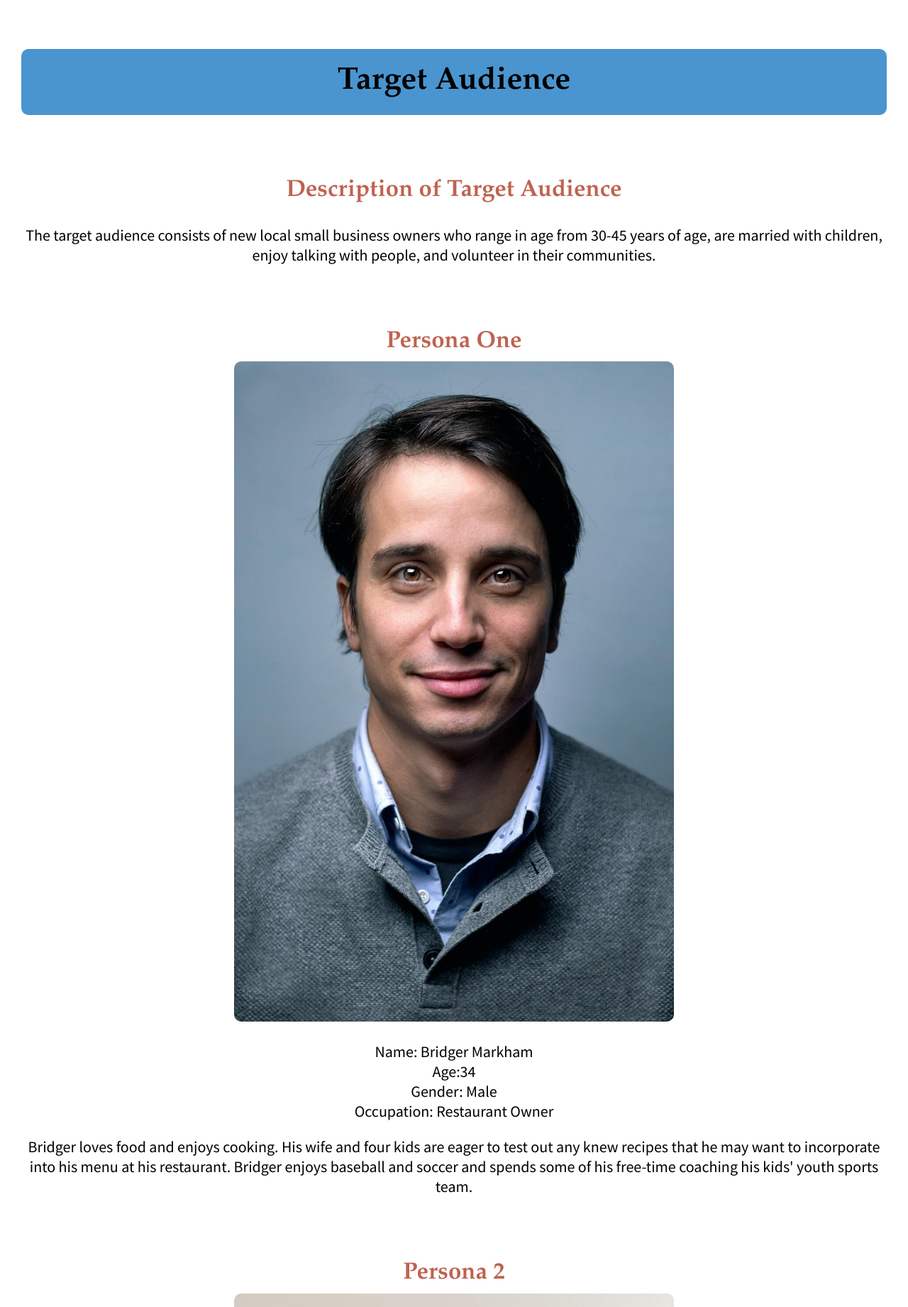
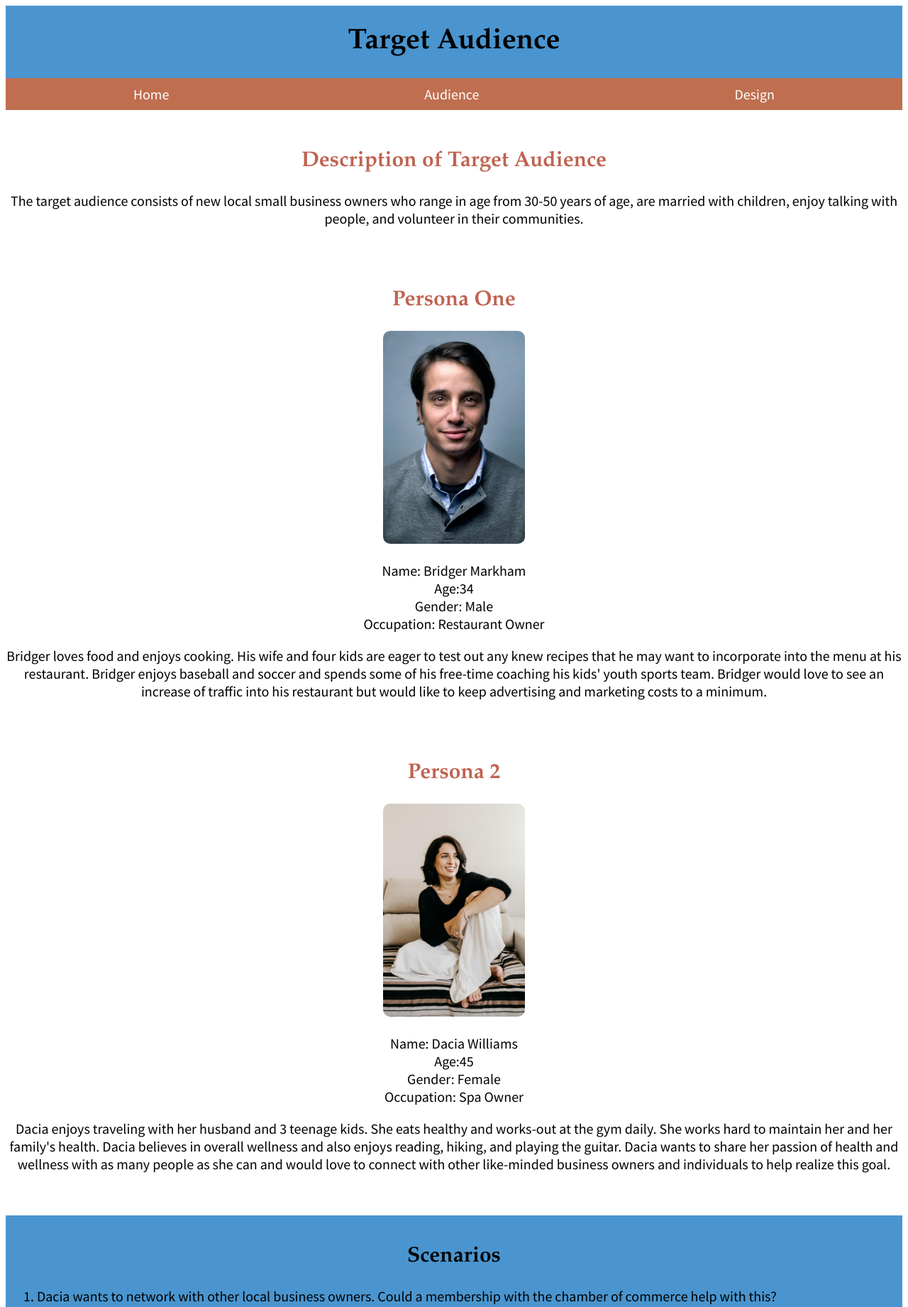
Before and after one commit to byuimacann/wdd230, a plain HTML site: page lesson3/target-audience.html in a window 1280 px wide. Shown: the top 1841 px of the page at 71% size. Drawn offline with Linux system fonts and the light colour scheme.

Commit message:
finalized html and css for wk 3 site plan

```diff
--- a/lesson3/styles/lesson3.css
+++ b/lesson3/styles/lesson3.css
@@ -2,14 +2,40 @@
 
 body {
     font-family: "Source Sans Pro", Arial, sans-serif;
-    font-size: 22px;
+    font-size: 20px;
     box-sizing: border-box;
-    margin: 20px;
 }
 
 header {
+    background-color: #4a95cf;
+    display: flex;
+    flex-flow: column;
+    align-items: center;
+}
+
+nav {
+    display: flex;
+    flex-direction: column;
+    margin: 0 auto;
     text-align: center;
-    padding: 20px 10px 0px 10px;
+    background-color: #bf6e50;
+}
+
+nav div {
+    flex: 1 1 auto;
+}
+
+nav a {
+    display: block;
+    text-decoration: none;
+    color: #fff;
+    text-align: center;
+    padding: 10px;
+}
+
+nav a:hover {
+    color: white;
+    background-color: #89a63c;
 }
 
 main {
@@ -23,22 +49,13 @@ h1, h2 {
     font-family: Garamond, 'Times New Roman', serif;
 }
 
-
-div h1 {
-    max-width: 100%;
-    color:black;
-    background-color: #4a95cf;
-    border-radius: 10px;
-    padding: 20px;
-}
-
 h2 {
     color: #BF6350;
 }
 
-img {
+.logo {
     max-width: 50%;
-    margin-top: -20px;
+    margin-top: -25px;
 }
 
 section {
@@ -49,7 +66,14 @@ section {
     font-weight: bold;
 }
 
-/* Site Plan design.html page */
+footer {
+    text-align: center;
+    background-color: #4a95cf;
+    padding: 20px;
+    font-size: 1.2rem;
+}
+
+/*Design.html page */
 
 .color_swatch {
     padding-top: 20px;
@@ -57,7 +81,7 @@ section {
 }
 
 
-/* Site Plan target-audience.html page */
+/*Target-audience.html page */
 
 ul {
     padding-inline-start: 0;
@@ -69,7 +93,6 @@ li {
 
 .scenarios {
     background-color: #4a95cf;
-    border-radius: 10px;
     padding: 15px;
 }
 
@@ -83,6 +106,26 @@ li {
 }
 
 .persona {
-    max-width: 50%;
+    max-width: 200px;
     border-radius: 10px;
 }
+
+
+@media screen and (min-width: 599px)
+
+{
+nav {
+    flex-direction: row;
+}
+
+/*Design page*/
+
+.color_swatch {
+    max-width: 60%;
+}
+
+.fonts p {
+    font-size: 1.5rem;
+
+}
+}
--- a/lesson3/target-audience.html
+++ b/lesson3/target-audience.html
@@ -16,14 +16,17 @@
 </head>
 <body>
     <header>
-        <div>
-            <h1>Target Audience</h1>
-        </div>
+        <h1>Target Audience</h1>
     </header>
+    <nav>
+         <div><a href="index.html">Home</a></div>
+         <div><a href="target-audience.html">Audience</a></div>
+         <div><a href="design.html">Design</a></div>
+    </nav>
     <main>
         <section>
             <h2>Description of Target Audience</h2>
-            <p>The target audience consists of new local small business owners who range in age from 30-45 years of age, are married with children, enjoy talking with people, and volunteer in their communities.
+            <p>The target audience consists of new local small business owners who range in age from 30-50 years of age, are married with children, enjoy talking with people, and volunteer in their communities.
             </p>
         </section>
         <section>
@@ -35,28 +38,31 @@
                 <li>Gender: Male</li>
                 <li>Occupation: Restaurant Owner</li>
             </ul>
-            <p>Bridger loves food and enjoys cooking. His wife and four kids are eager to test out any knew recipes that he may want to incorporate into his menu at his restaurant. Bridger enjoys baseball and soccer and spends some of his free-time coaching his kids' youth sports team.</p>
+            <p>Bridger loves food and enjoys cooking. His wife and four kids are eager to test out any knew recipes that he may want to incorporate into the menu at his restaurant. Bridger enjoys baseball and soccer and spends some of his free-time coaching his kids' youth sports team. Bridger would love to see an increase of traffic into his restaurant but would like to keep advertising and marketing costs to a minimum. </p>
         </section>
         <section>
             <h2>Persona 2</h2>
             <img class="persona" src="images/femalepersona.jpg" alt="female persona image">
             <ul>
                 <li>Name: Dacia Williams</li>
-                <li>Age:42</li>
+                <li>Age:45</li>
                 <li>Gender: Female</li>
                 <li>Occupation: Spa Owner</li>
             </ul>
-            <p>Dacia enjoys traveling with her husband and 3 teenage kids. She works-out at the gym 4 days a week and works hard to keep up her health. Dacia believes in overall wellness and also enjoys reading, and playing the guitar.
+            <p>Dacia enjoys traveling with her husband and 3 teenage kids. She eats healthy and works-out at the gym daily. She works hard to maintain her and her family's health. Dacia believes in overall wellness and also enjoys reading, hiking, and playing the guitar. Dacia wants to share her passion of health and wellness with as many people as she can and would love to connect with other like-minded business owners and individuals to help realize this goal.
             </p>
         </section>
         <section class="scenarios">
             <h2>Scenarios</h2>
-            <p>1. I want to join the Chamber of Commerce. How would I go about accomplishing this on the website?</p>
-            <p>2. I would love to find a new place to eat from a business listed on this website. What do I push first to get me started in the right direction?</p>
-            <p>3. I am thinking about joining the Chamber of Commerce. What benefits or perks does a memebership give me?</p>
-            <p>4. I am looking for a place for my family to stay while they are visiting. Where do I go to see what lodgings are listed on this site?</p>
-            <p>5. How much is a membership to join the Chamber of Commerce? Where would I find this information?</p>
+            <p>1. Dacia wants to network with other local business owners. Could a membership with the chamber of commerce help with this?</p>
+            <p>2. Dacia would love to try a new healthy place to eat from a business listed on this website. What restaurant businesses are mentioned on this website.</p>
+            <p>3. Bridger would love to get his restaurant listed on the chamber of commerce website to add to his advertising campaign. Bridger is wondering what he has to do to get this to happen.</p>
+            <p>4. Bridger is looking for a place for his extended family to stay while they are visiting and would love to refer them to a business listed on the chamber of commerce website. </p>
+            <p>5. Bridger and Dacia have heard good things about the chamber of commerce but don't know how becoming a member would benefit them. They are wondering if it costs money to join, what the membership benefits are, and what it takes to become a member.</p>
         </section>
     </main>
+    <footer>
+        &copy; 2023 | Annette MacLeod | WDD230
+    </footer>
 </body>
 </html>
```
Also changed, not shown: lesson3/design.html (+11 -5 lines), lesson3/index.html (+12 -6 lines), lesson3/images/colors.jpg.
